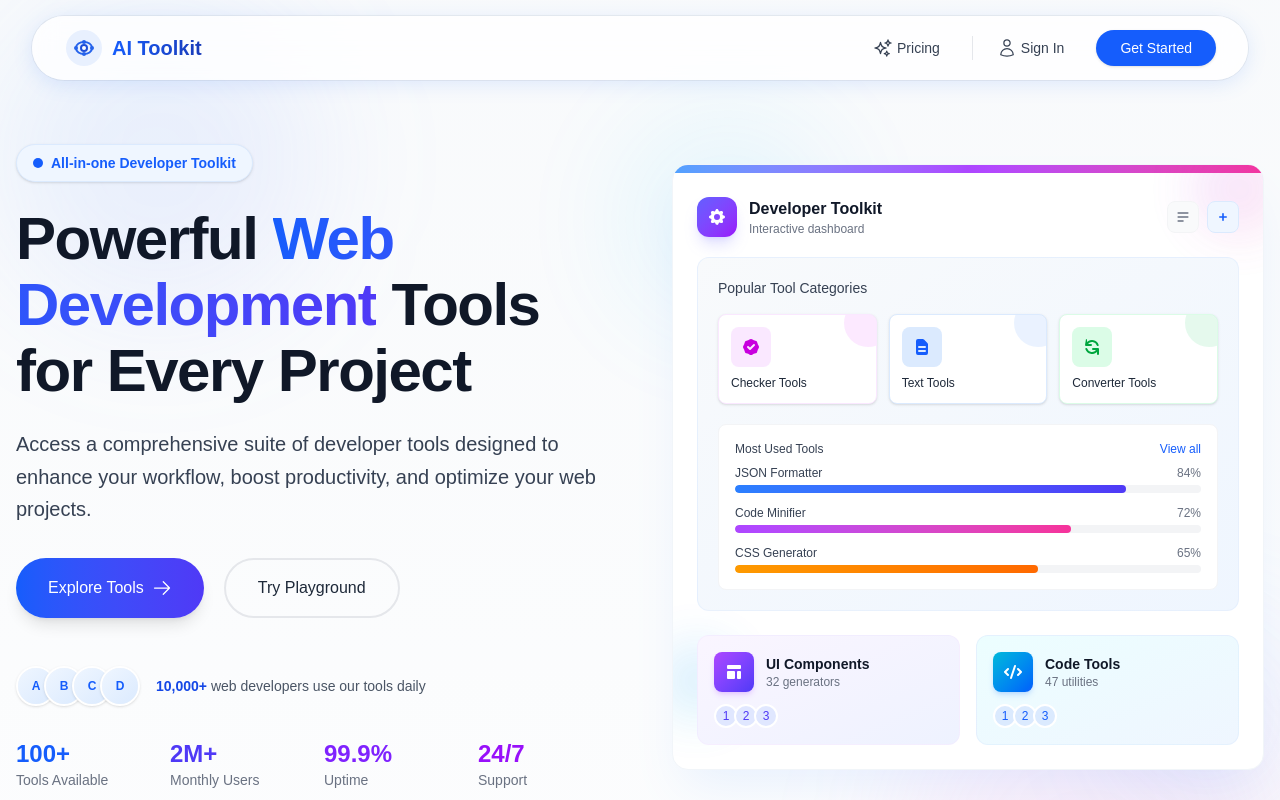
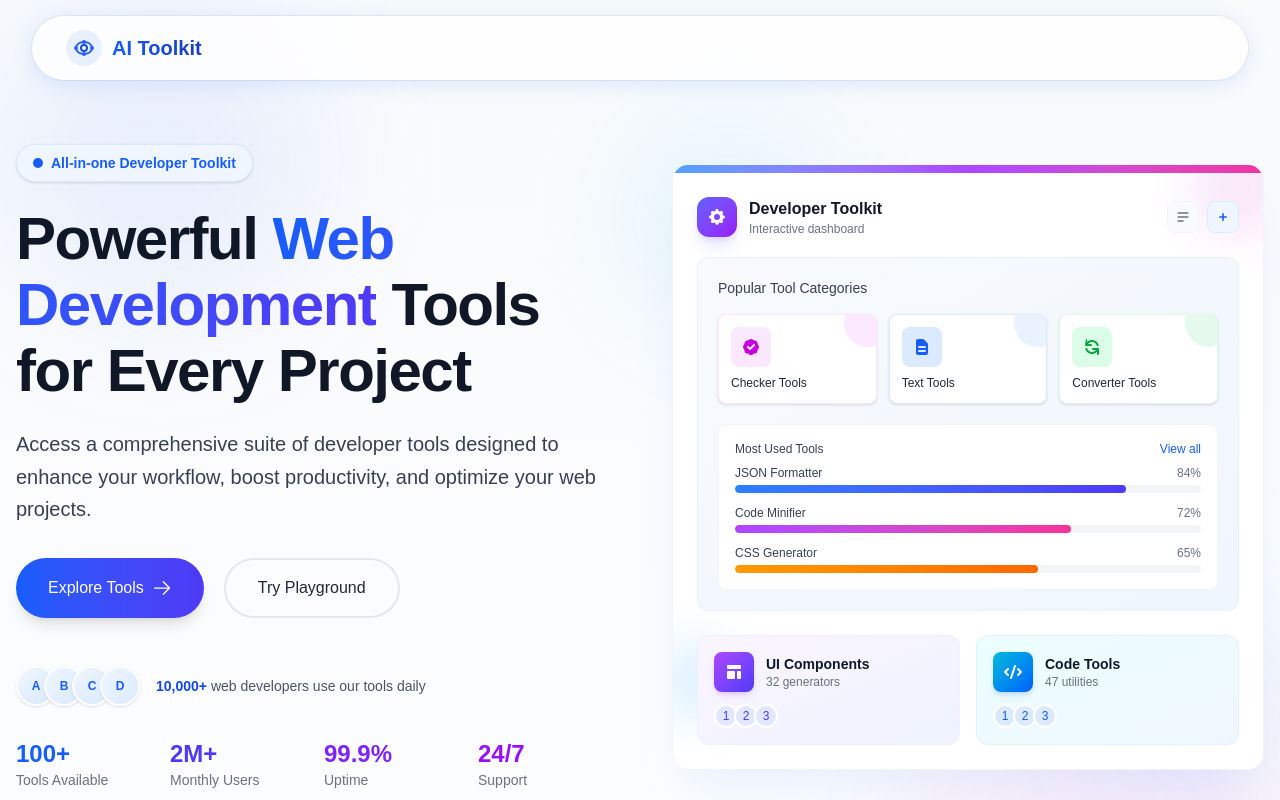
Before and after one commit to SanatanSuraj/ai_tool_kit, a Next.js app: page / in a window 1280 px wide. Shown: the top 800 px of the page. Built offline with nearby package versions, Linux system fonts and the light colour scheme.

Commit message:
feat: hide auth and pricing page

```diff
--- a/src/components/Navbar.tsx
+++ b/src/components/Navbar.tsx
@@ -63,7 +63,7 @@ const Navbar = () => {
               </div>
 
               {/* Desktop Navigation */}
-              <div className="hidden md:flex md:items-center md:space-x-2">
+              {/* <div className="hidden md:flex md:items-center md:space-x-2">
                 <Link
                   href="/pricing"
                   className="text-gray-700 hover:text-blue-600 hover:bg-blue-50 px-4 py-2 rounded-full text-sm font-medium flex items-center space-x-1 transition-colors"
@@ -85,10 +85,10 @@ const Navbar = () => {
                 >
                   Get Started
                 </Link>
-              </div>
+              </div> */}
 
               {/* Mobile menu button */}
-              <div className="md:hidden">
+              {/* <div className="md:hidden">
                 <button
                   id="mobile-menu-button"
                   onClick={() => setIsMobileMenuOpen(!isMobileMenuOpen)}
@@ -102,7 +102,7 @@ const Navbar = () => {
                     <Bars3Icon className="h-6 w-6" />
                   )}
                 </button>
-              </div>
+              </div> */}
             </div>
           </div>
 
```
